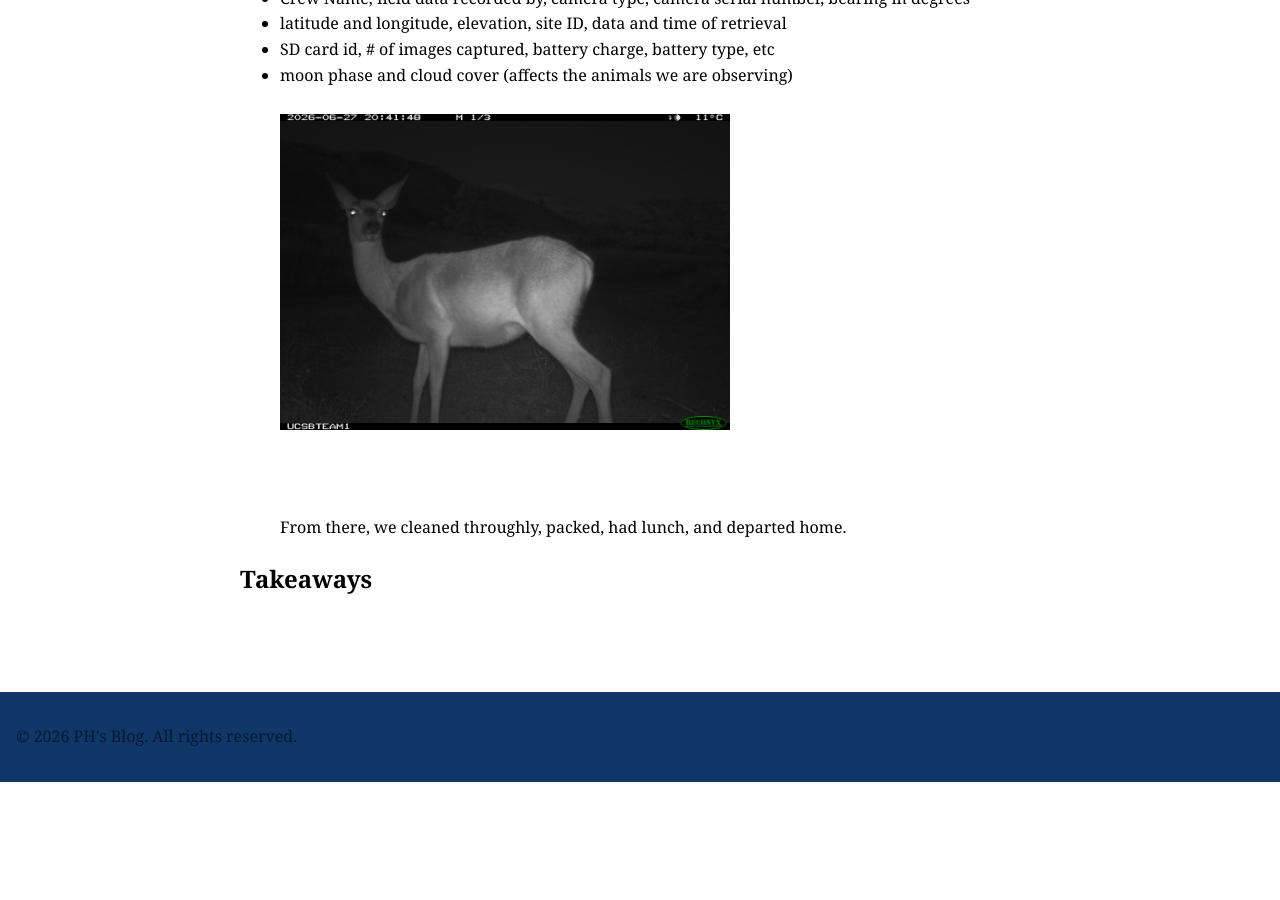
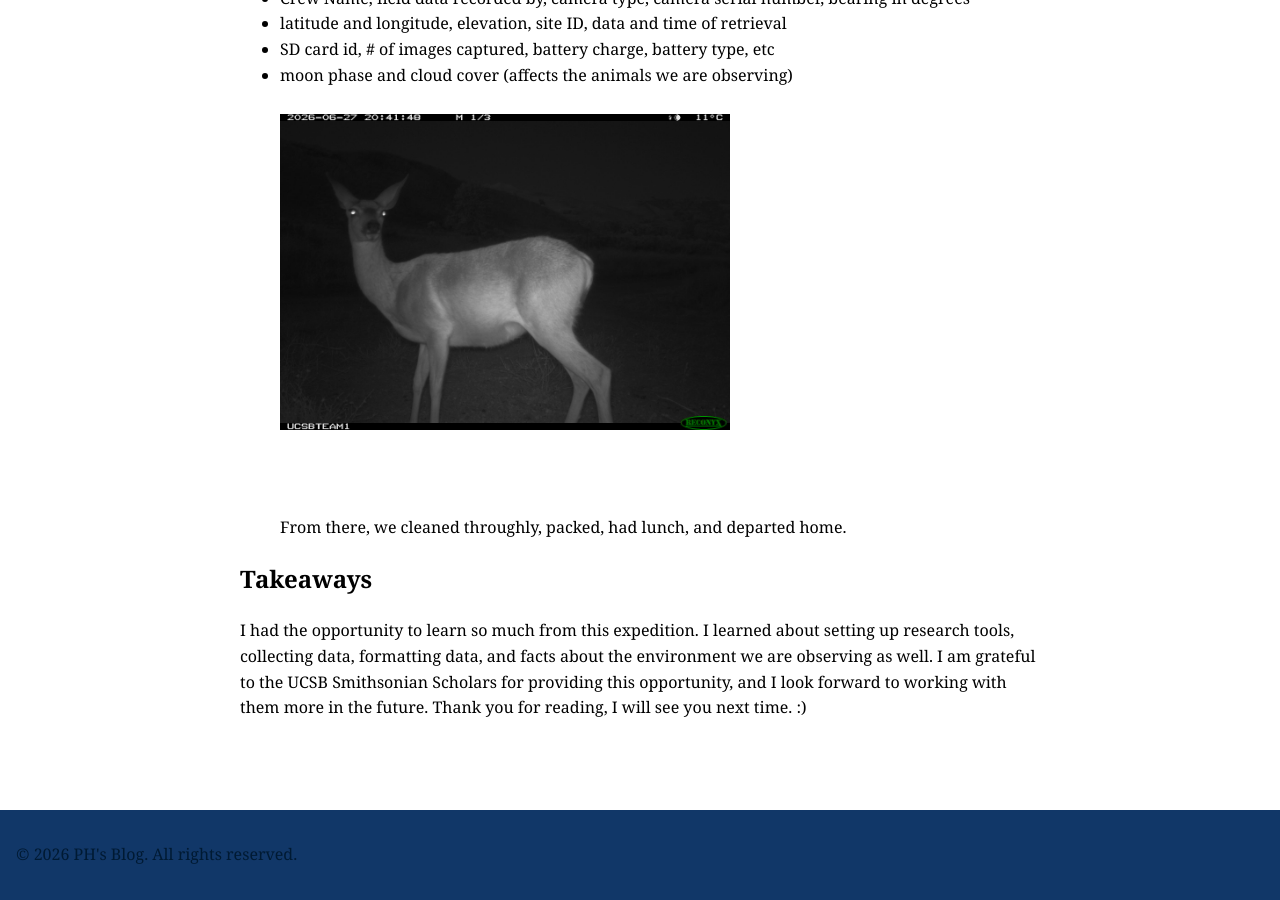
Before and after one commit to CaptainSapphire/PH-s-Blog, a Jekyll site: the page built from _posts/2026-07-10-Research in Sedgwick.md, in a window 1280 px wide and 900 px high, scrolled down 4770 px. Built offline with Jekyll 4.4.1, drawn with Linux system fonts in a browser that asks for light colours; before the commit the page ends 5552 px from its top, so only the background shows below that.

Commit message:
Update takeaways section in research post

```diff
--- a/_posts/2026-07-10-Research in Sedgwick.md
+++ b/_posts/2026-07-10-Research in Sedgwick.md
@@ -72,3 +72,4 @@ We then presented the data, sharing how we organized the data into a readable, u
 From there, we cleaned throughly, packed, had lunch, and departed home.
 
 ## Takeaways
+I had the opportunity to learn so much from this expedition. I learned about setting up research tools, collecting data, formatting data, and facts about the environment we are observing as well. I am grateful to the UCSB Smithsonian Scholars for providing this opportunity, and I look forward to working with them more in the future. Thank you for reading, I will see you next time. :)
```
